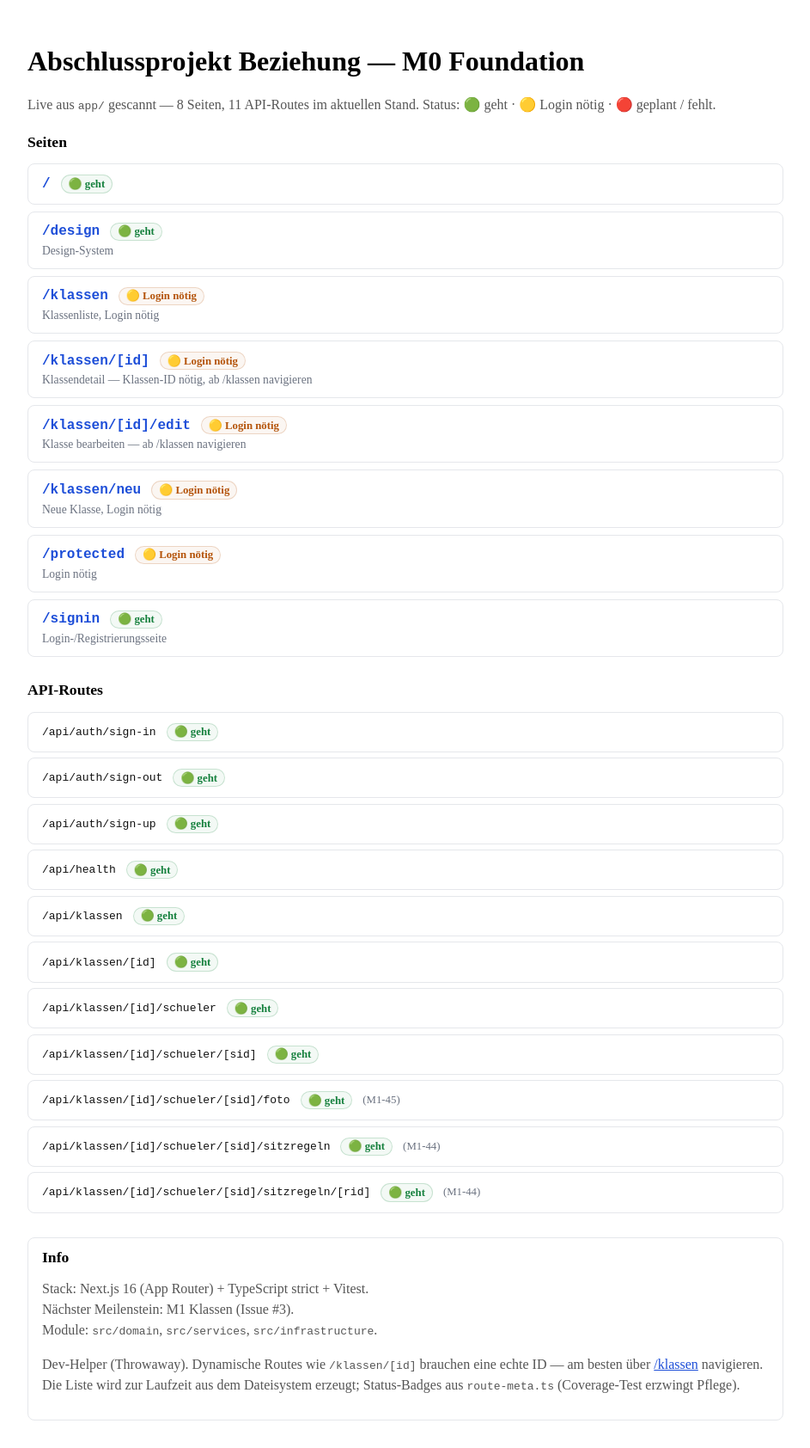
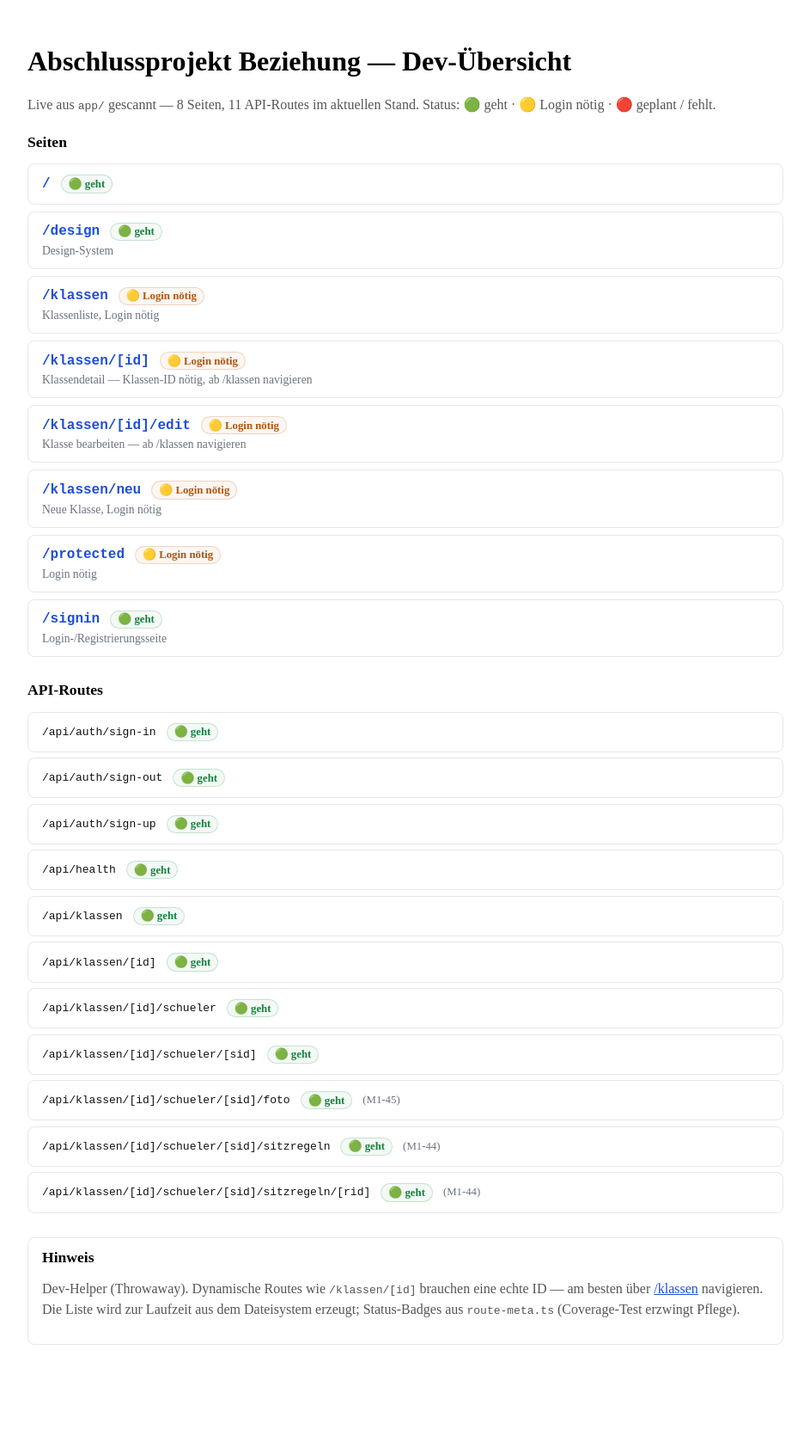
Before and after one commit to arn0ld87/abschlussprojekt_beziehung, a Next.js app: page / in a window 1280 px wide. Shown: the whole page at 86% size, without its empty margins (168-1111 px from the left). After the commit the page ends 1596 px from the top, so only its background shows below. Built offline with nearby package versions, Linux system fonts and the light colour scheme.

Commit message:
merge: Branch auf main-Stand bereinigen — page.tsx von main übernehmen

```diff
--- a/app/page.tsx
+++ b/app/page.tsx
@@ -50,7 +50,7 @@ export default function HomePage() {
 
   return (
     <main style={{ maxWidth: "880px", margin: "0 auto", padding: "2rem 1.5rem" }}>
-      <h1>Abschlussprojekt Beziehung — M0 Foundation</h1>
+      <h1>Abschlussprojekt Beziehung — Dev-Übersicht</h1>
       <p style={{ color: "#555" }}>
         Live aus <code>app/</code> gescannt — {pages.length} Seiten, {apis.length} API-Routes im
         aktuellen Stand. Status: 🟢 geht · 🟡 Login nötig · 🔴 geplant / fehlt.
@@ -65,7 +65,7 @@ export default function HomePage() {
             return (
               <div key={r.path} style={cardStyle}>
                 <div style={{ display: "flex", alignItems: "center", gap: "0.75rem", flexWrap: "wrap" }}>
-                  <Link
+                  <a
                     href={hrefFor(r.path)}
                     style={{
                       fontFamily: "ui-monospace, SFMono-Regular, monospace",
@@ -75,7 +75,7 @@ export default function HomePage() {
                     }}
                   >
                     {r.path}
-                  </Link>
+                  </a>
                   <span style={badgeStyle(b.color)}>
                     {b.emoji} {b.text}
                   </span>
@@ -120,14 +120,7 @@ export default function HomePage() {
       </section>
 
       <section style={{ marginTop: "1.75rem", ...cardStyle }}>
-        <h2 style={{ fontSize: "1.1rem", marginTop: 0 }}>Info</h2>
-        <p style={{ color: "#555", marginTop: "0.5rem", lineHeight: 1.5 }}>
-          Stack: Next.js 16 (App Router) + TypeScript strict + Vitest.
-          <br/>
-          Nächster Meilenstein: M1 Klassen (Issue #3).
-          <br/>
-          Module: <code>src/domain</code>, <code>src/services</code>, <code>src/infrastructure</code>.
-        </p>
+        <h2 style={{ fontSize: "1.1rem", marginTop: 0 }}>Hinweis</h2>
         <p style={{ color: "#555", marginTop: "0.5rem", lineHeight: 1.5 }}>
           Dev-Helper (Throwaway). Dynamische Routes wie <code>/klassen/[id]</code> brauchen eine
           echte ID — am besten über <Link href="/klassen" style={{ color: "#1d4ed8" }}>/klassen</Link>{" "}
```
